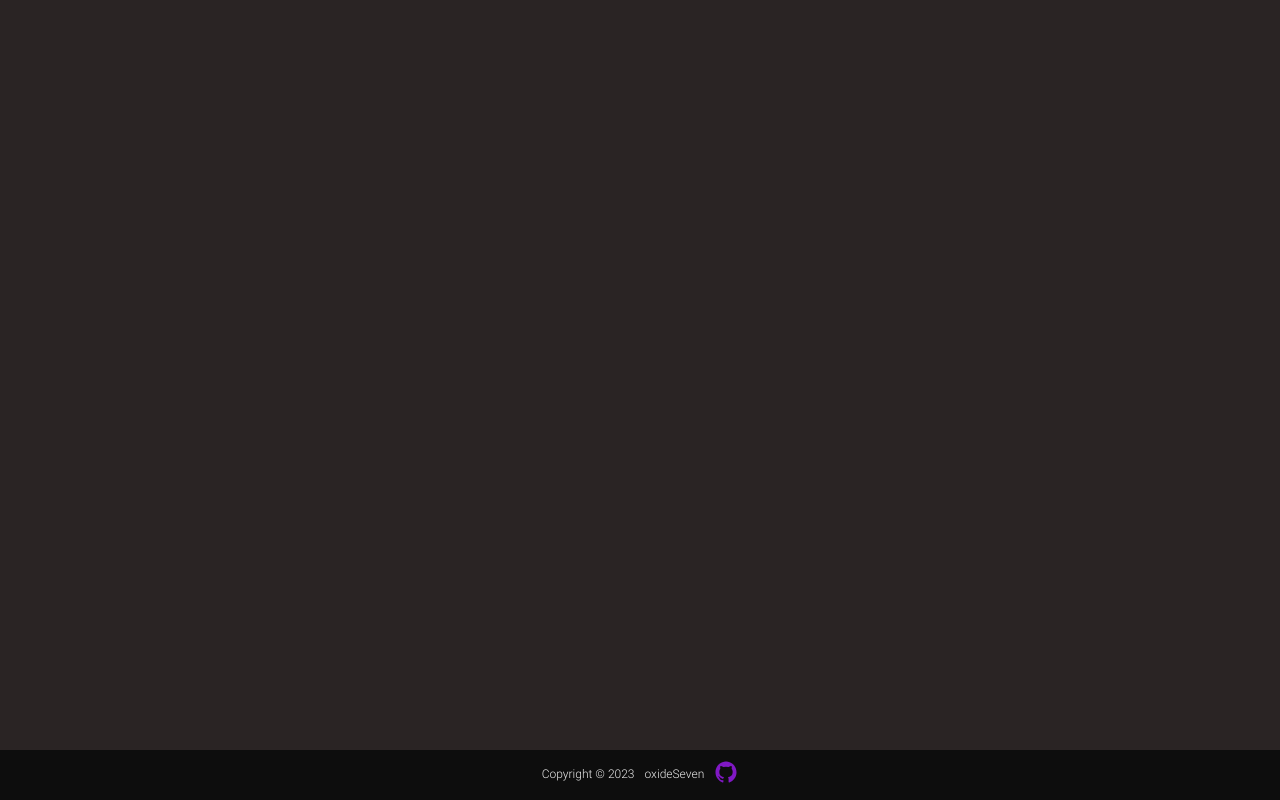
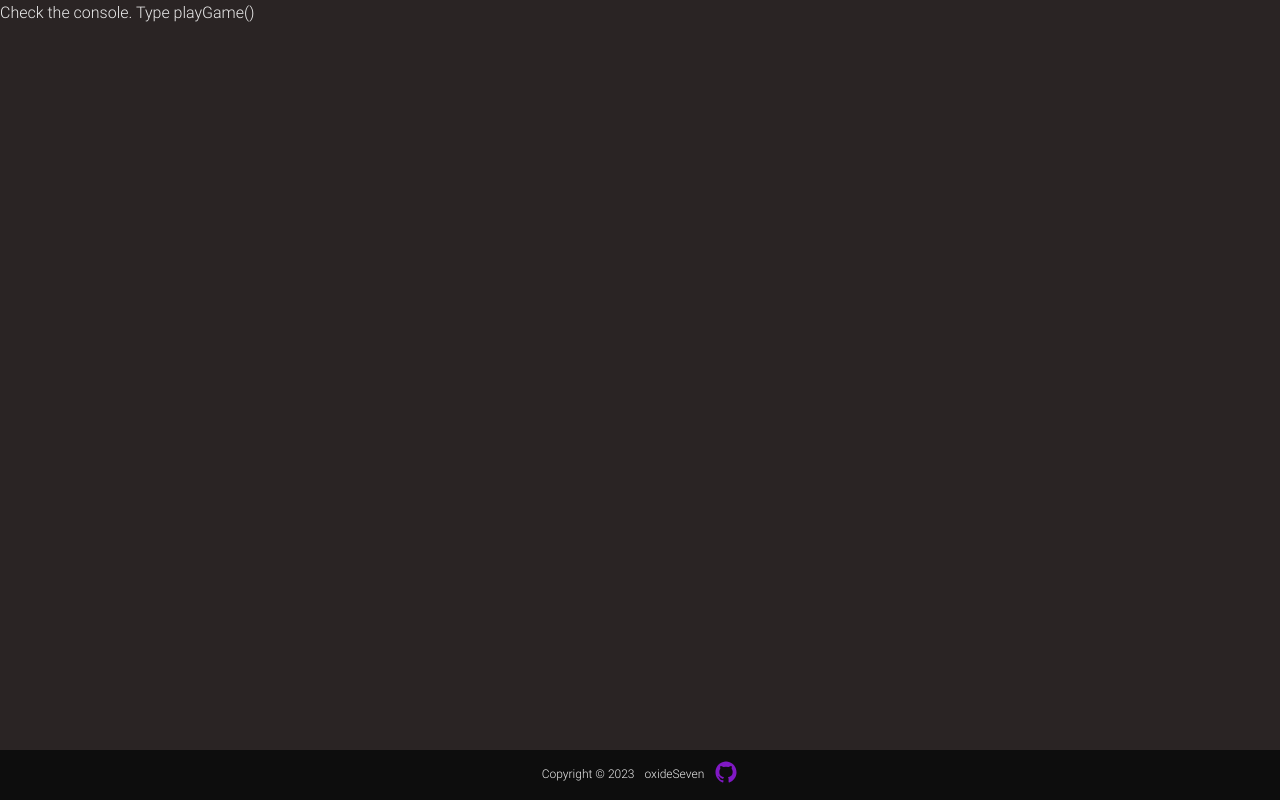
Before and after one commit to oxideseven/wia23RPS, a plain HTML site: page index.html in a window 1280 px wide. Drawn offline with nearby package versions, Linux system fonts and the light colour scheme.

Commit message:
update title, add instructions

```diff
--- a/index.html
+++ b/index.html
@@ -1,7 +1,7 @@
 <!DOCTYPE html>
 <html lang="en">
     <head>
-        <title>title</title>
+        <title>wia's 2023 RPS</title>
         <meta charset="utf-8">
         <link rel="stylesheet" href="./wia.css">
         <link rel="stylesheet" href="./style.css">
@@ -13,7 +13,9 @@
 
         <header></header>
 
-        <main></main>
+        <main>
+            <p>Check the console. Type playGame()</p>
+        </main>
 
         <footer>
             <p>
```
